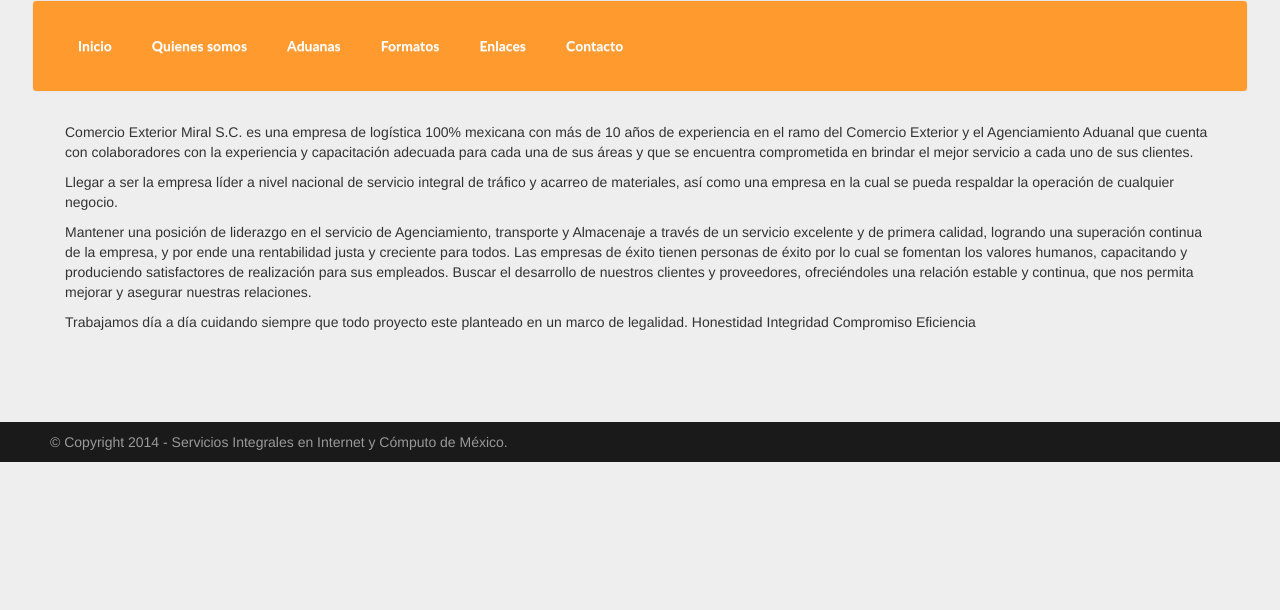
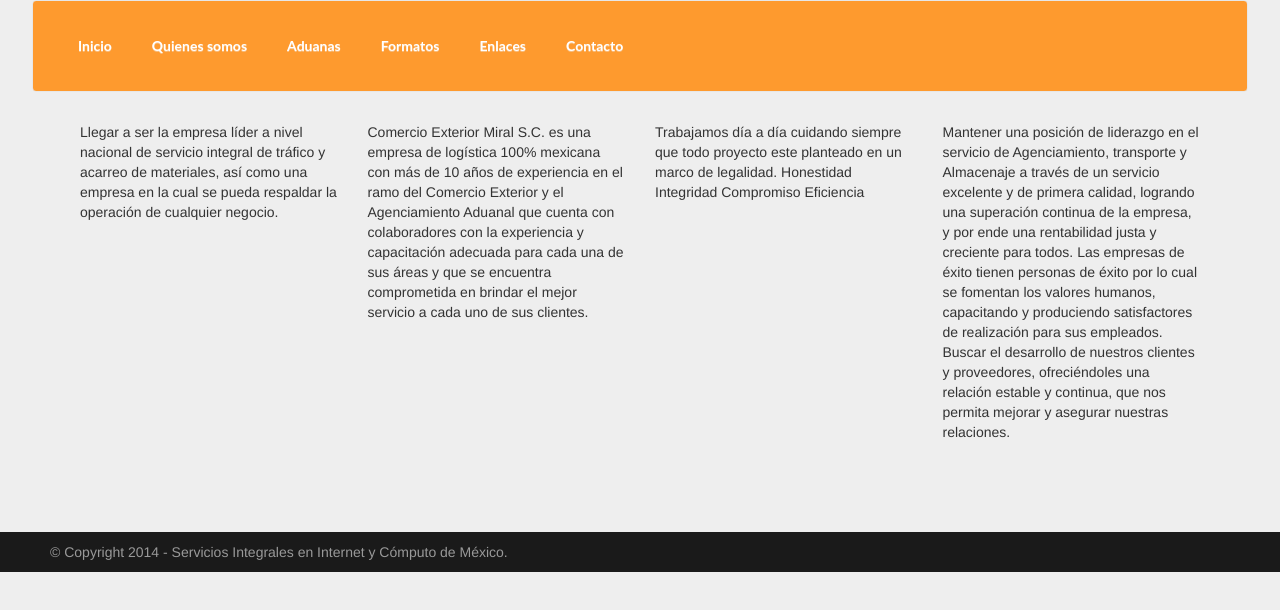
Before and after one commit to MBA22/miral, a plain HTML site: page quienes.html in a window 1280 px wide. Drawn offline with Linux system fonts and the light colour scheme; a web font is replaced by a local one.

Commit message:
Add information and style

```diff
--- /dev/null
+++ b/css/styles.css
@@ -0,0 +1,9 @@
+#dos{
+	width: 480px;
+	height: 480px;
+}
+.container{
+	width: 480px;
+	height: 480px;
+	float: left;
+}
--- a/quienes.html
+++ b/quienes.html
@@ -37,26 +37,39 @@
 <div class="wrapper">
   <div class="container">
     <div class="content">
+      <div class="content">
+        <div class="col-md-3 col-md-push-3">
           <p>Comercio Exterior Miral S.C. es una empresa de logística 100% mexicana con más de 10 años de experiencia en el ramo del Comercio Exterior y el Agenciamiento Aduanal que cuenta con colaboradores con la experiencia y capacitación adecuada para cada una de sus áreas y que se encuentra comprometida en brindar el mejor servicio a cada uno de sus clientes.
           </p>
         </div>
-  <div class="content">
-    <p>Llegar a ser la empresa líder a nivel nacional de servicio integral de tráfico y acarreo de materiales, así como una empresa en la cual se pueda respaldar la operación de cualquier negocio.</p>
       </div>
       <div class="content">
+        <div class="col-md-3 col-md-pull-3">
+          <p>Llegar a ser la empresa líder a nivel nacional de servicio integral de tráfico y acarreo de materiales, así como una empresa en la cual se pueda respaldar la operación de cualquier negocio.
+          </p>
+        </div>
+      </div>
+      <div class="content">
+        <div class="col-md-3 col-md-push-3">
           <p>Mantener una posición de liderazgo en el servicio de Agenciamiento, transporte y Almacenaje a través de un servicio excelente y de primera calidad, logrando una superación continua de la empresa, y por ende una rentabilidad justa y creciente para todos.
 
           Las empresas de éxito tienen personas de éxito por lo cual se fomentan los valores humanos, capacitando y produciendo satisfactores de realización para sus empleados.
 
           Buscar el desarrollo de nuestros clientes y proveedores, ofreciéndoles una relación estable y continua, que nos permita mejorar y asegurar nuestras relaciones.
           </p>
+        </div>
+      </div>
       <div class="contant">
+        <div class="col-md-3 col-md-pull-3">
           <p>Trabajamos día a día cuidando siempre que todo proyecto este planteado en un marco de legalidad.
 
             Honestidad
             Integridad
             Compromiso
-      Eficiencia</p>
+            Eficiencia
+          </p>
+        </div>
+      </div>
     </div>
   </div>
 </div>
```
Lines whose indentation alone changed are shown as unchanged.
